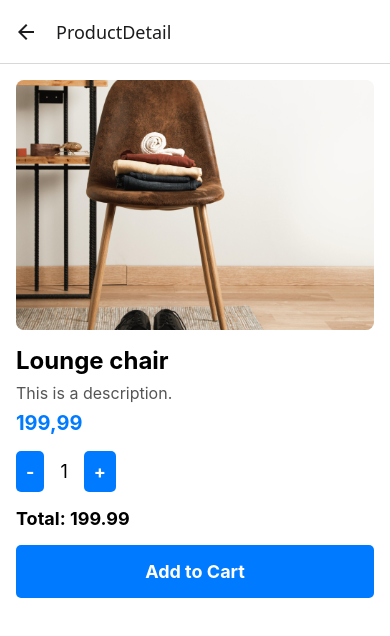
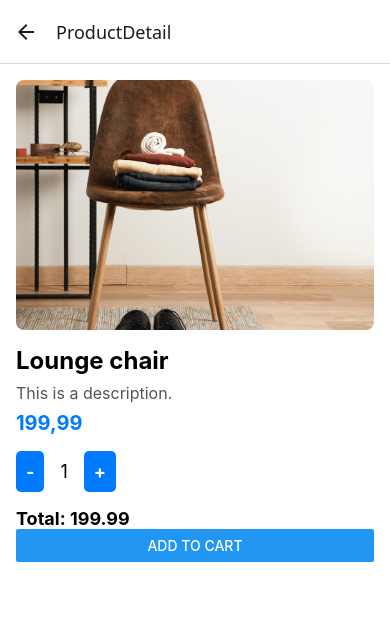
Before and after one commit to femkegoos/Interior-design, a React Native app: screen /ProductDetail in a window 390 px wide. Shown: the top 636 px of the page. Built offline with nearby package versions, Linux system fonts and the light colour scheme.

Commit message:
Refactor ProductDetail: replace TouchableOpacity with Button for Add to Cart functionality

```diff
--- a/screens/ProductDetail.js
+++ b/screens/ProductDetail.js
@@ -1,5 +1,5 @@
 import { useState } from 'react';
-import { ScrollView, StyleSheet, Text, View, Image, TouchableOpacity } from 'react-native';
+import { ScrollView, StyleSheet, Text, View, Image, TouchableOpacity, Button } from 'react-native';
 
 
 const ProductDetail = () => {
@@ -29,9 +29,7 @@ const ProductDetail = () => {
             </TouchableOpacity>
         </View>
         <Text style={styles.totalPrice}>Total: {199.99 * quantity}</Text>
-        <TouchableOpacity style={styles.addToCartButton}>
-            <Text style={styles.addToCartButtonText}>Add to Cart</Text>
-        </TouchableOpacity>
+        <Button title="Add to Cart" onPress={() => alert('Added to cart!')} style={styles.addToCartButton} />
     </ScrollView>
   );
 }
```
